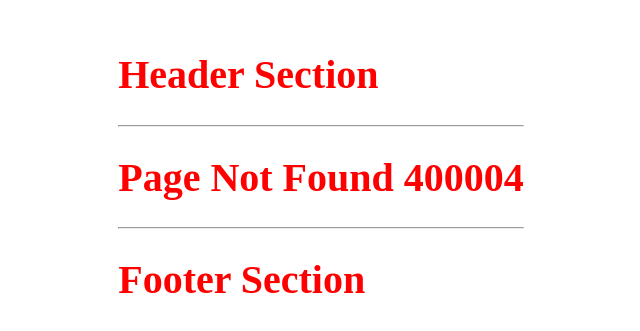
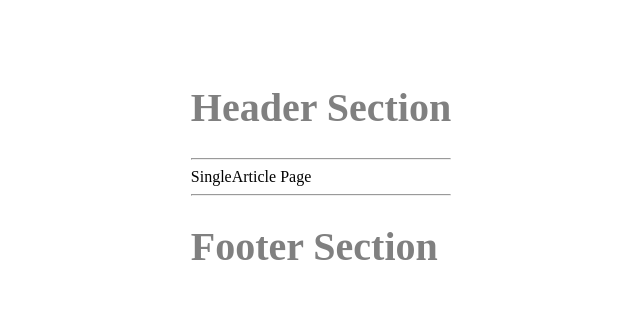
Before and after one commit to hamedAbdollahzade/next-js, a Next.js app: page /articles in a window 1280 px wide. Before the commit this address had no page. Shown: the part 231-562 px from the top of the page, without its empty margins (319-959 px from the left). Built offline with nearby package versions, Linux system fonts and the light colour scheme.

Commit message:
کار با Slug

```diff
--- /dev/null
+++ b/pages/articles/[...params].jsx
@@ -0,0 +1,15 @@
+import { useRouter } from "next/router";
+
+const SingleArticle = () => {
+  const route = useRouter();
+  const { params = [] } = route.query;
+  console.log(params);
+
+  if (params.length > 2) {
+    return <h1>Params ziad mifresty Sheytoon :P </h1>;
+  }
+
+  return <div>SingleArticle Page</div>;
+};
+
+export default SingleArticle;
--- /dev/null
+++ b/pages/articles/index.jsx
@@ -0,0 +1,5 @@
+const Articles = () => {
+  return <h1>Articles Page ... </h1>;
+};
+
+export default Articles;
--- a/styles/globals.css
+++ b/styles/globals.css
@@ -8,5 +8,5 @@ body {
 h1 {
   font-size: 2.5rem;
   font-weight: 900;
-  color: red;
+  color: gray;
 }
```
